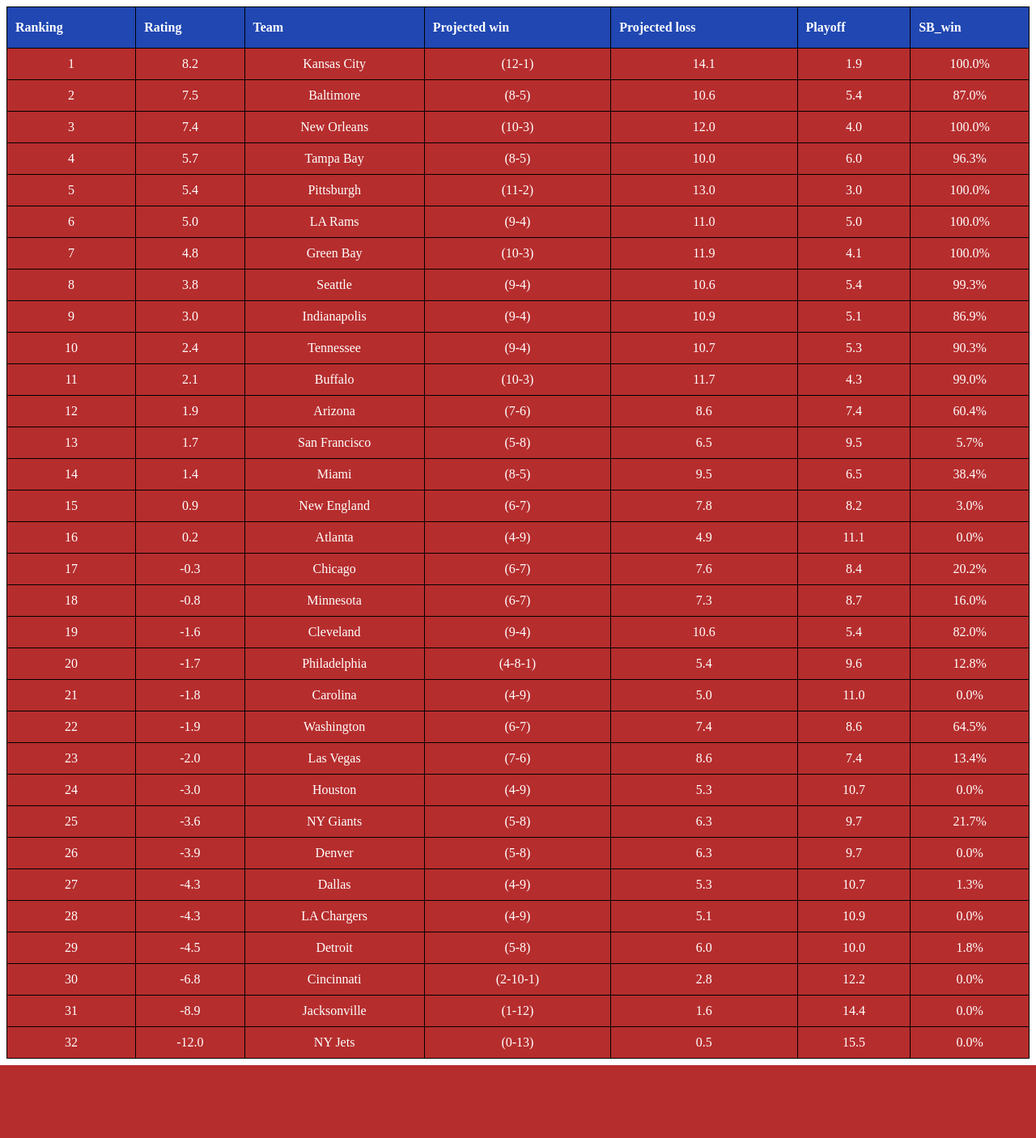
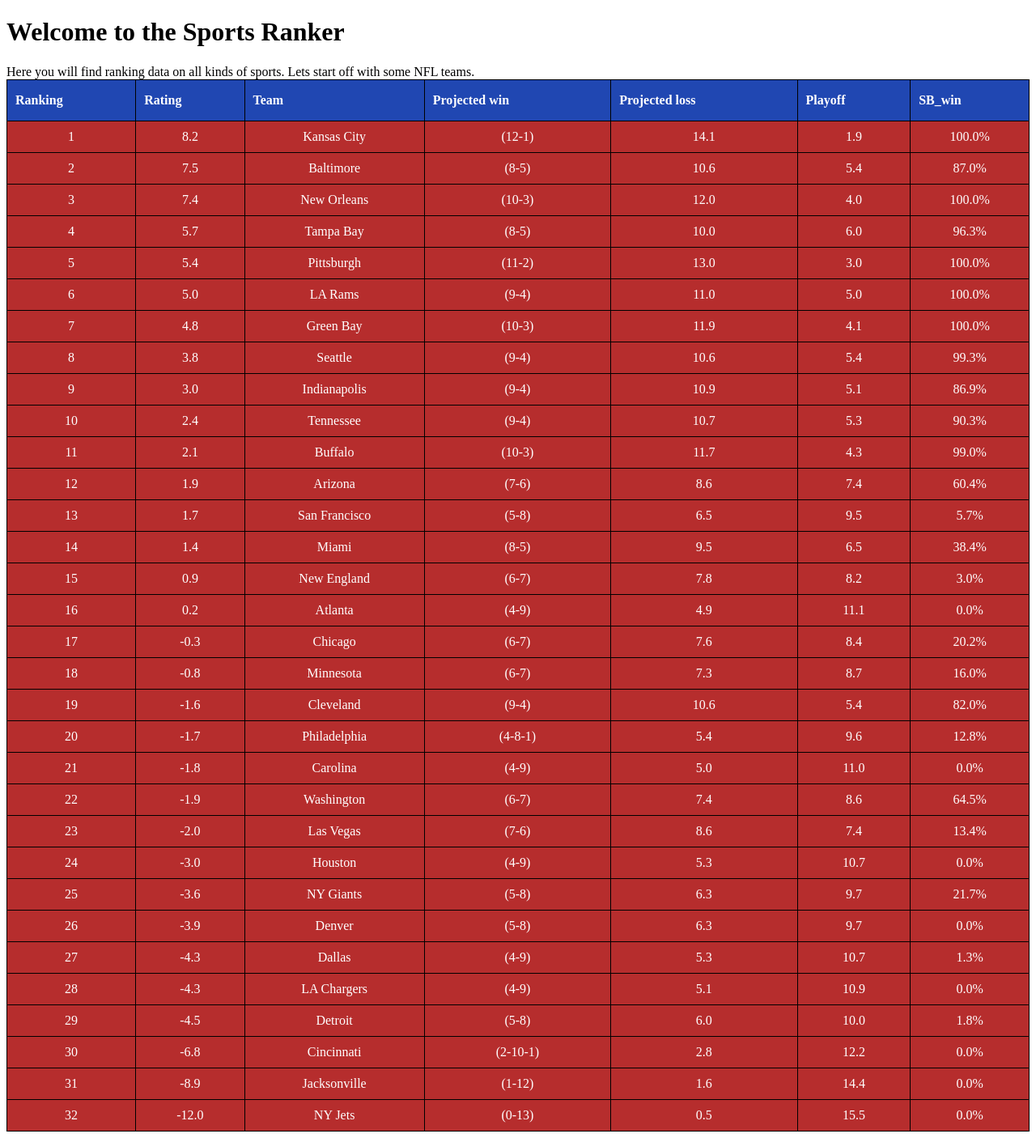
Before and after one commit to malford581/NFL_Team_Ranker, a Flask app: page / in a window 1280 px wide. Shown: the whole page at 81% size. Before the commit the page ends 1316 px from the top, so only its background shows below. Run offline with Flask 2, Linux system fonts and the light colour scheme; data comes from the database, SQL or seed files in the repository.

Commit message:
Add files via upload

```diff
--- a/final_project/templates/index.html
+++ b/final_project/templates/index.html
@@ -1,8 +1,16 @@
 <!DOCTYPE html>
 <html>
 <head>
-    <link rel="stylesheet" href="/static/style.css">
+    <link rel="stylesheet" type="text/css" href="{{ url_for('static', filename='style.css') }}" media="screen"/>
 </head>
+<h1>
+  Welcome to the Sports Ranker
+</h1>
+<body>
+  Here you will find ranking data on all kinds of sports. Lets start off with some NFL teams.
+</body>
+
+
     <table>
         <tr>
          <th>Ranking</th>
```
